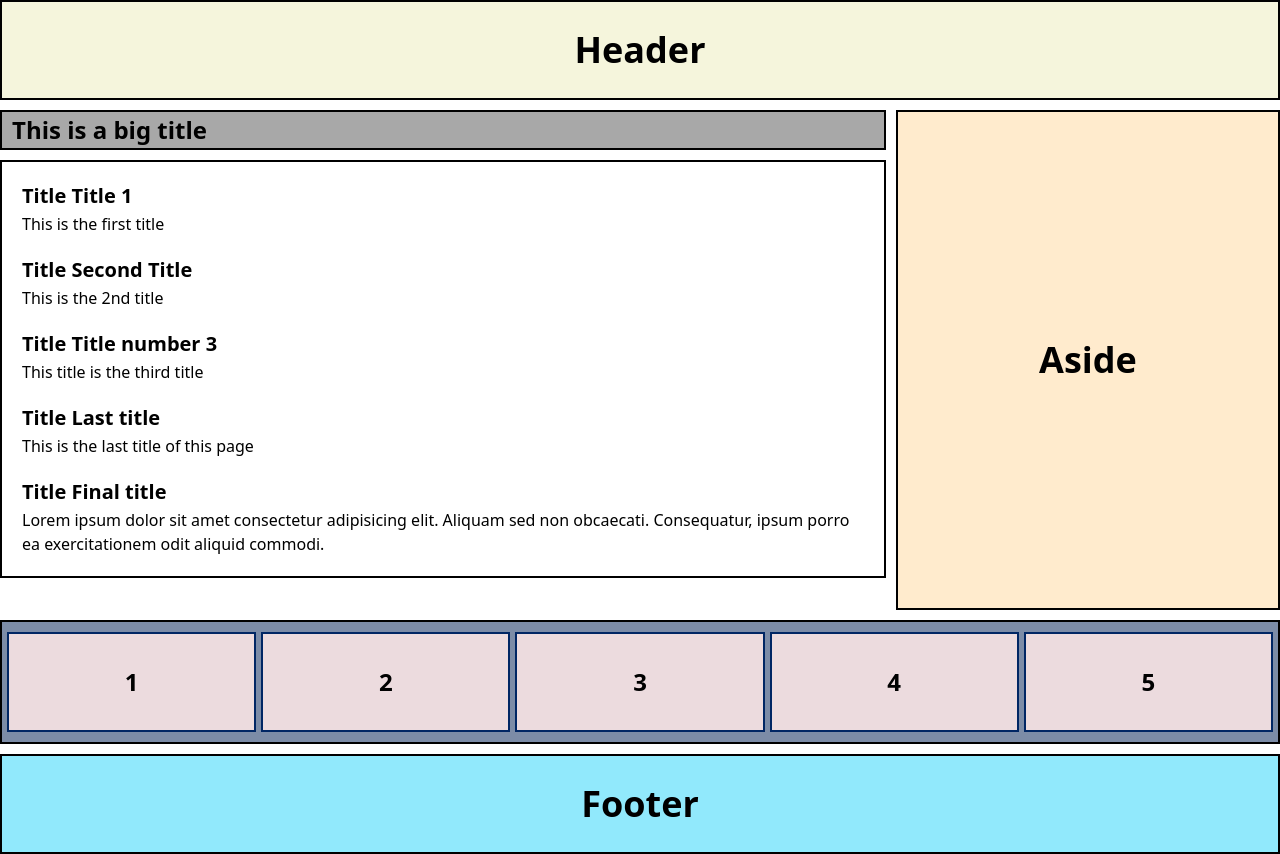
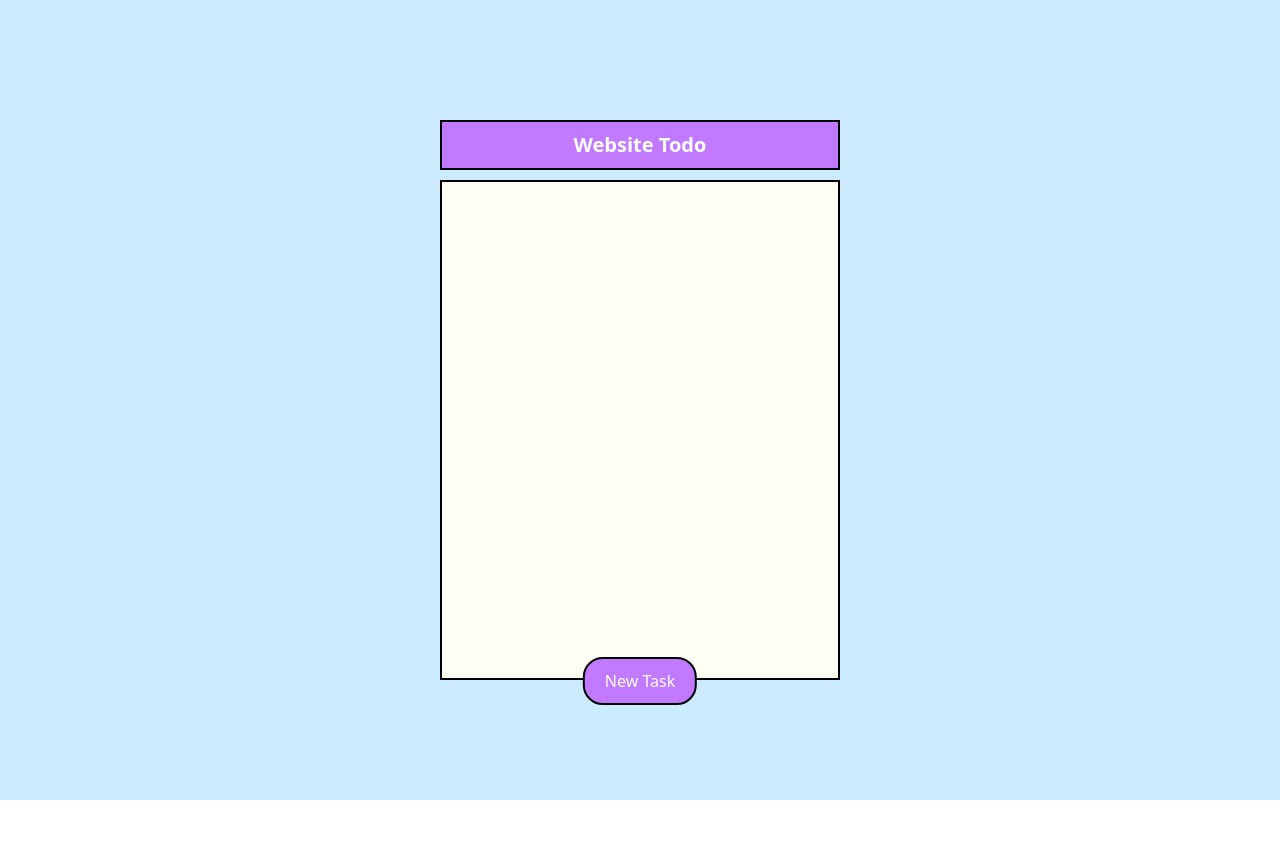
Before and after one commit to tongbaoloc/group1-study-react, a React (Vite) app: page / in a window 1280 px wide. After the commit the page ends 800 px from the top, so only its background shows below. Built offline with nearby package versions, Linux system fonts and the light colour scheme.

Commit message:
First design todo app.

```diff
--- a/src/App.scss
+++ b/src/App.scss
@@ -0,0 +1,5 @@
+.App {
+  background-color: #ccebff;
+  width: 100vw;
+  height: 100vh;
+}
--- a/src/App.tsx
+++ b/src/App.tsx
@@ -1,17 +1,12 @@
 import './App.scss';
-import Aside from './components/Aside/Aside';
-import Boxes from './components/Boxes/Boxes';
-import Footer from './components/Footer/Footer';
-import Header from './components/Header/Header';
+import TodoApp from './components/TodoApp/TodoApp';
+
 
 function App() {
 
   return (
     <div className="App">
-      <Header />
-      <Aside />
-      <Boxes amount={5} />
-      <Footer />
+      <TodoApp />
     </div>
   )
 }
--- /dev/null
+++ b/src/components/TodoApp/ButtonNewTask/ButtonNewTask.scss
@@ -0,0 +1,12 @@
+.buttonnewtask {
+  padding: 10px 20px;
+  background-color: #c17aff;
+  border: 2px solid #000;
+  border-radius: 20px;
+  color: #fff;
+  position: absolute;
+  bottom: 0;
+  left: 50%;
+  transform: translate(-50%, 0);
+  margin-bottom: -25px;
+}
--- /dev/null
+++ b/src/components/TodoApp/ButtonNewTask/ButtonNewTask.tsx
@@ -0,0 +1,12 @@
+import './ButtonNewTask.scss'
+
+export default function ButtonNewTask(
+  { name }:
+    { name: string }
+) {
+  return (
+    <button className="buttonnewtask">
+      {name}
+    </button>
+  )
+}
--- /dev/null
+++ b/src/components/TodoApp/HeadingTodo/HeadingTodo.scss
@@ -0,0 +1,13 @@
+.headingtodo {
+  height: 50px;
+  width: 100%;
+  display: flex;
+  justify-content: center;
+  align-items: center;
+  color: #fff;
+  font-weight: 700;
+  font-size: 20px;
+  background-color: #c17aff;
+  border: 2px solid #000;
+  margin-bottom: 10px;
+}
--- /dev/null
+++ b/src/components/TodoApp/HeadingTodo/HeadingTodo.tsx
@@ -0,0 +1,12 @@
+import './HeadingTodo.scss'
+
+export default function HeadingTodo(
+  { title }:
+    { title: string }
+) {
+  return (
+    <div className="headingtodo">
+      {title}
+    </div>
+  )
+}
--- /dev/null
+++ b/src/components/TodoApp/TodoApp.scss
@@ -0,0 +1,7 @@
+.todoapp {
+  position: absolute;
+  top: 50%;
+  left: 50%;
+  transform: translate(-50%, -50%);
+  width: 400px;
+}
--- /dev/null
+++ b/src/components/TodoApp/TodoApp.tsx
@@ -0,0 +1,16 @@
+import HeadingTodo from './HeadingTodo/HeadingTodo'
+import './TodoApp.scss'
+import ButtonNewTask from './ButtonNewTask/ButtonNewTask'
+import TodoList from './TodoList/TodoList'
+
+export default function TodoApp() {
+
+  return (
+    <div className="todoapp">
+      <HeadingTodo title='Website Todo' />
+
+      <TodoList />
+      <ButtonNewTask name='New Task' />
+    </div>
+  )
+}
--- /dev/null
+++ b/src/components/TodoApp/TodoList/TodoList.scss
@@ -0,0 +1,6 @@
+.todolist {
+  background-color: rgb(253, 255, 243);
+  width: 100%;
+  height: 500px;
+  border: 2px solid;
+}
--- /dev/null
+++ b/src/components/TodoApp/TodoList/TodoList.tsx
@@ -0,0 +1,9 @@
+import './TodoList.scss'
+
+export default function TodoList() {
+  return (
+    <div className="todolist">
+
+    </div>
+  )
+}
```
